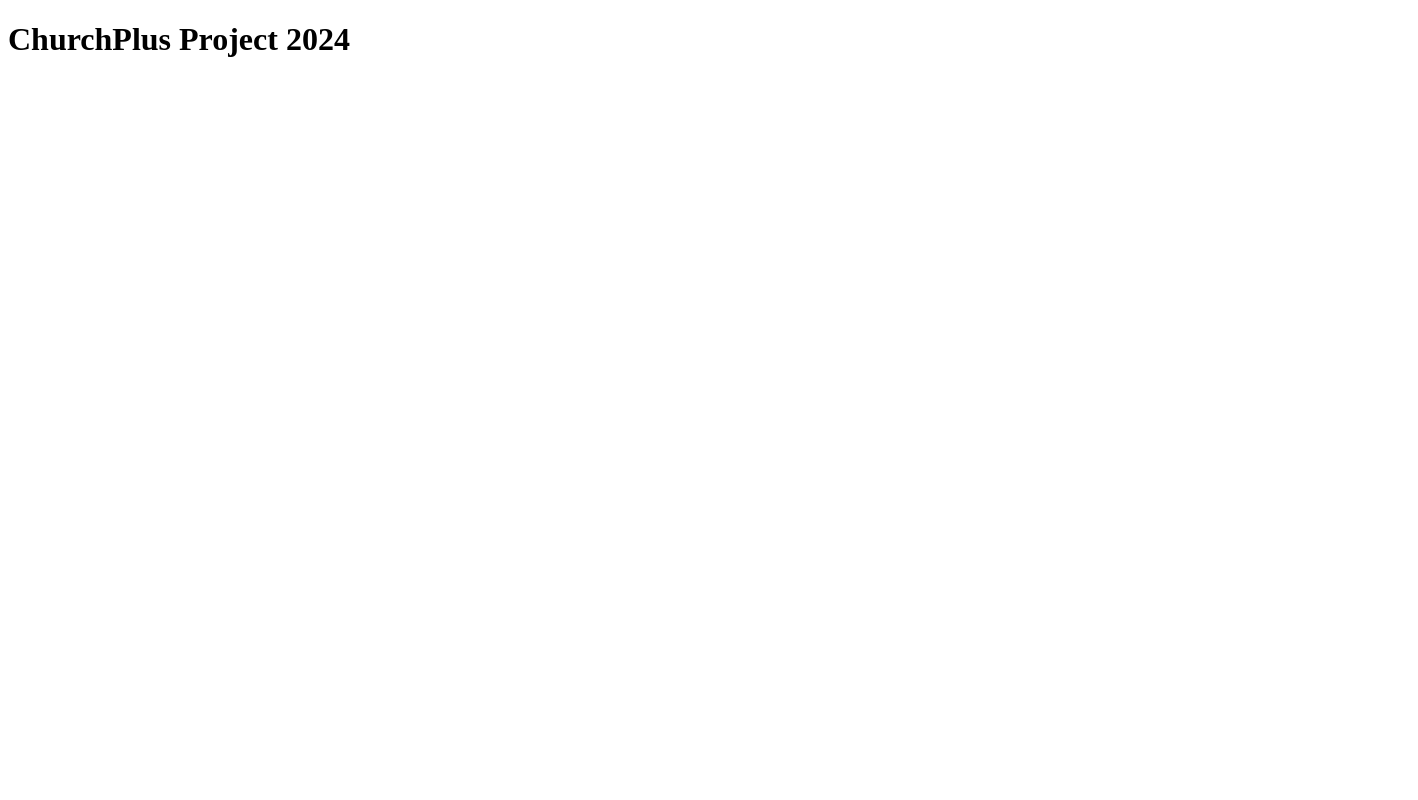
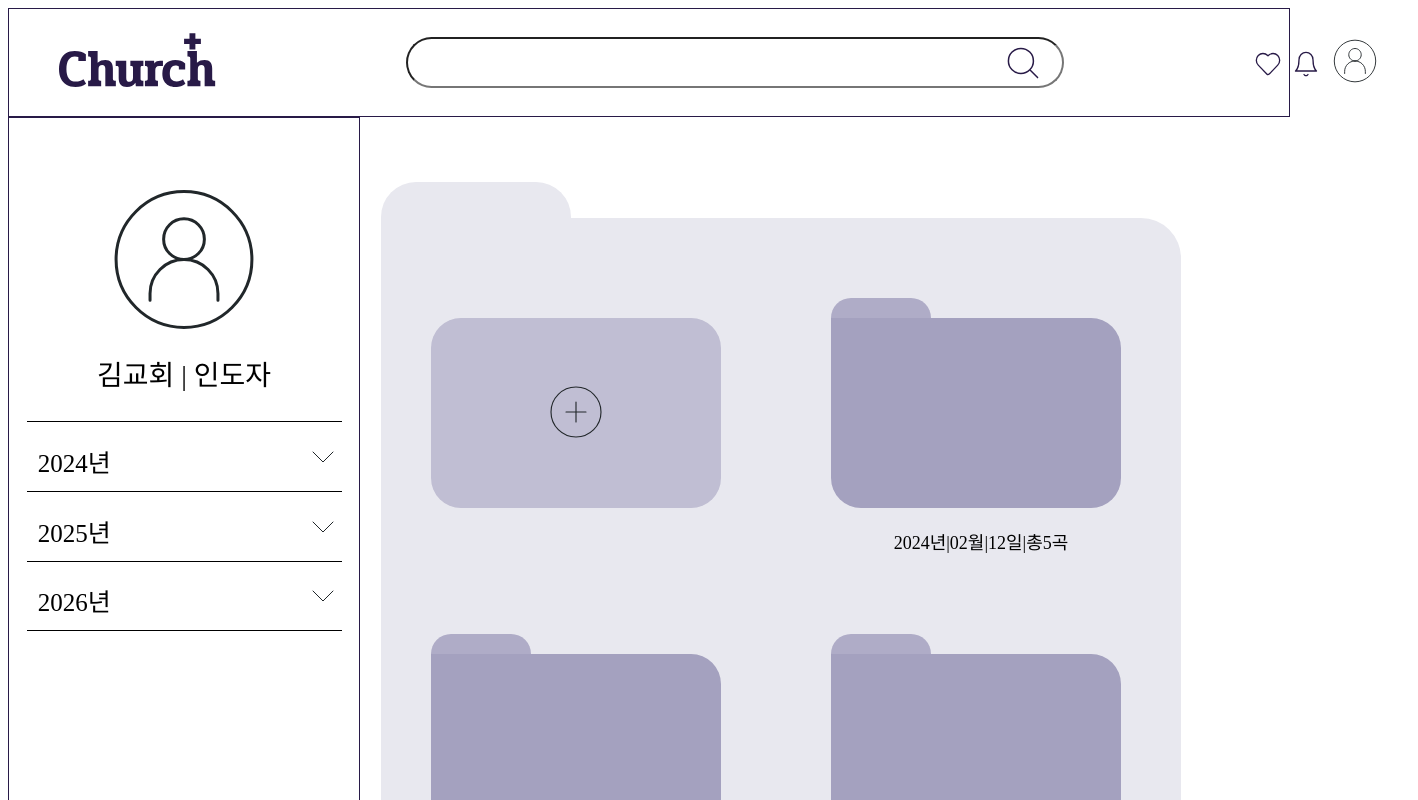
Before and after one commit to Church-Plus/church-front-2024, a React (Create React App) app: page / in a window 1280 px wide. Shown: the top 800 px of the page, 1418 px wide, since content can reach past the window. Built offline with nearby package versions, Linux system fonts and the light colour scheme.

Commit message:
delete: DropdownMUI 파일 삭제

```diff
--- a/src/App.js
+++ b/src/App.js
@@ -1,7 +1,13 @@
 import "./App.css";
+import MainPage from "./pages/HomePage/MainPage";
 
 function App() {
-  return <h1>ChurchPlus Project 2024</h1>;
+  return (
+    <>
+      {/* <h1>ChurchPlus Project 2024</h1> */}
+      <MainPage />
+    </>
+  );
 }
 
 export default App;
```
